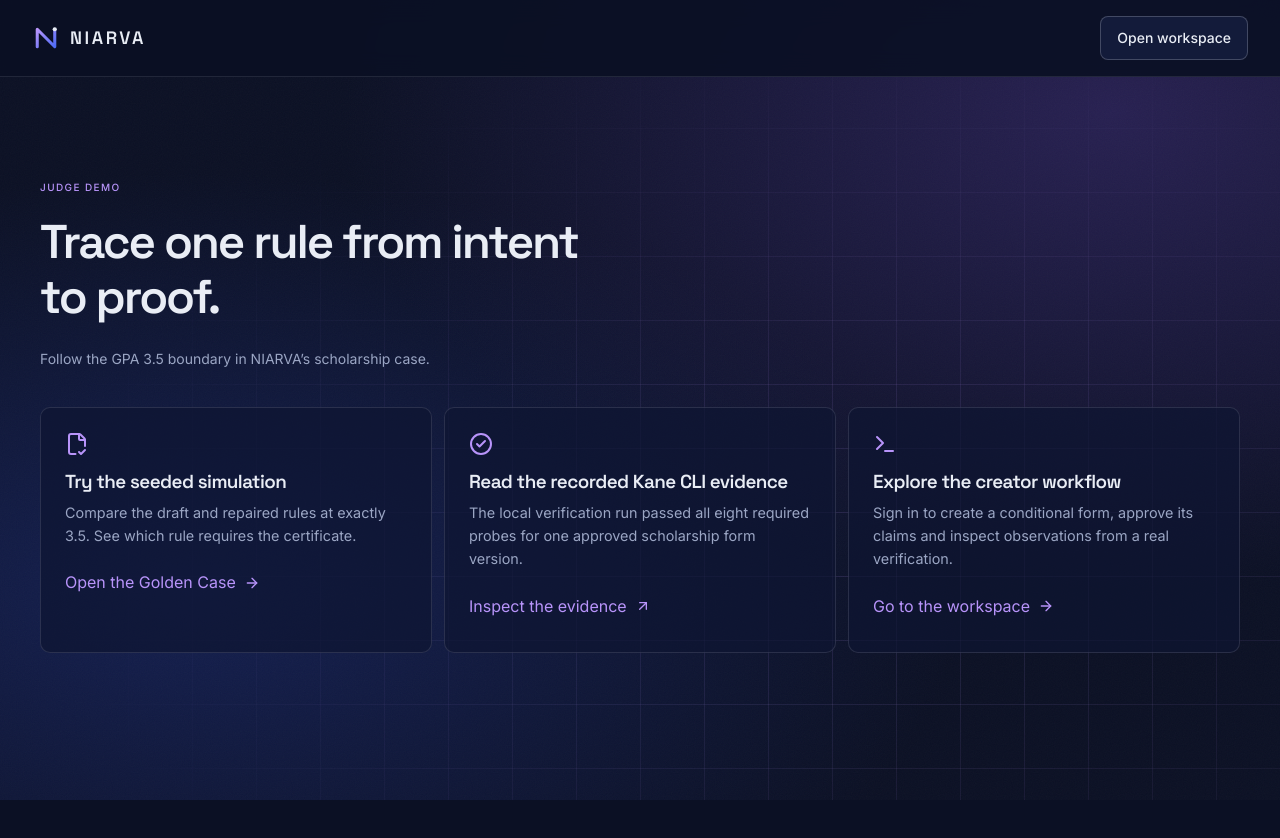
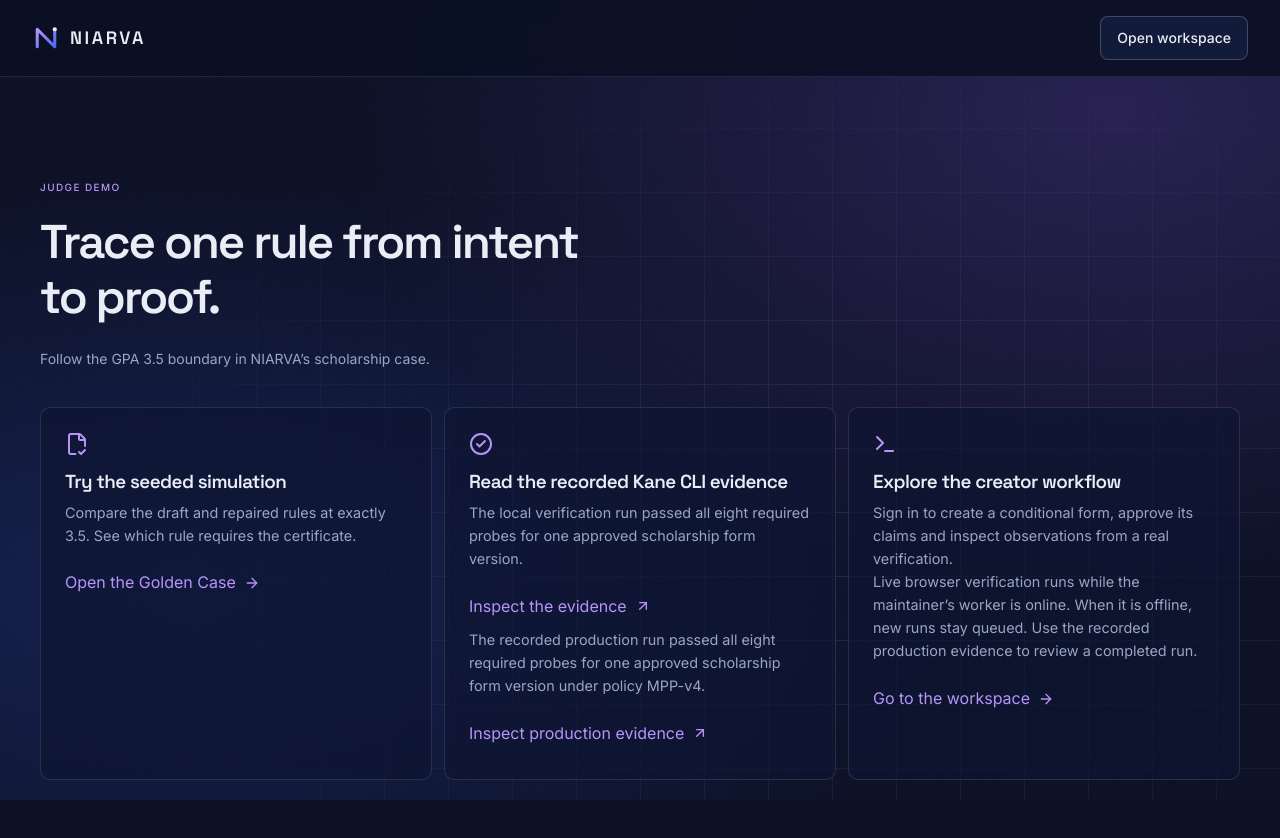
Before and after one commit to lidxgoesgiri/niarva, a Next.js app in the folder apps/web/: page /demo in a window 1280 px wide. Shown: the top 838 px of the page. Before the commit the page ends 800 px from the top, so only its background shows below. Built offline with nearby package versions, Linux system fonts and the light colour scheme.

Commit message:
feat(demo): link recorded production verification

```diff
--- a/apps/web/src/app/demo/page.tsx
+++ b/apps/web/src/app/demo/page.tsx
@@ -9,6 +9,8 @@ export const metadata: Metadata = { title: "Judge demo | NIARVA" };
 
 const recordedEvidence =
   "https://github.com/lidxgoesgiri/niarva/blob/d28dee5/evidence/product-loop/PROD-LOOP-01.md";
+const productionEvidence =
+  "https://github.com/lidxgoesgiri/niarva/blob/8136ce3/evidence/deploy/VERCEL-PROD-01.md";
 
 export default function DemoPage() {
   return (
@@ -50,6 +52,13 @@ export default function DemoPage() {
             <a href={recordedEvidence}>
               Inspect the evidence <ArrowUpRight size={16} aria-hidden="true" />
             </a>
+            <p>
+              The recorded production run passed all eight required probes for one approved
+              scholarship form version under policy MPP-v4.
+            </p>
+            <a href={productionEvidence}>
+              Inspect production evidence <ArrowUpRight size={16} aria-hidden="true" />
+            </a>
           </li>
           <li>
             <Terminal aria-hidden="true" />
@@ -57,6 +66,11 @@ export default function DemoPage() {
             <p>
               Sign in to create a conditional form, approve its claims and inspect observations from
               a real verification.
+            </p>
+            <p>
+              Live browser verification runs while the maintainer’s worker is online. When it is
+              offline, new runs stay queued. Use the recorded production evidence to review a
+              completed run.
             </p>
             <a href="/app">
               Go to the workspace <ArrowRight size={16} aria-hidden="true" />
```
